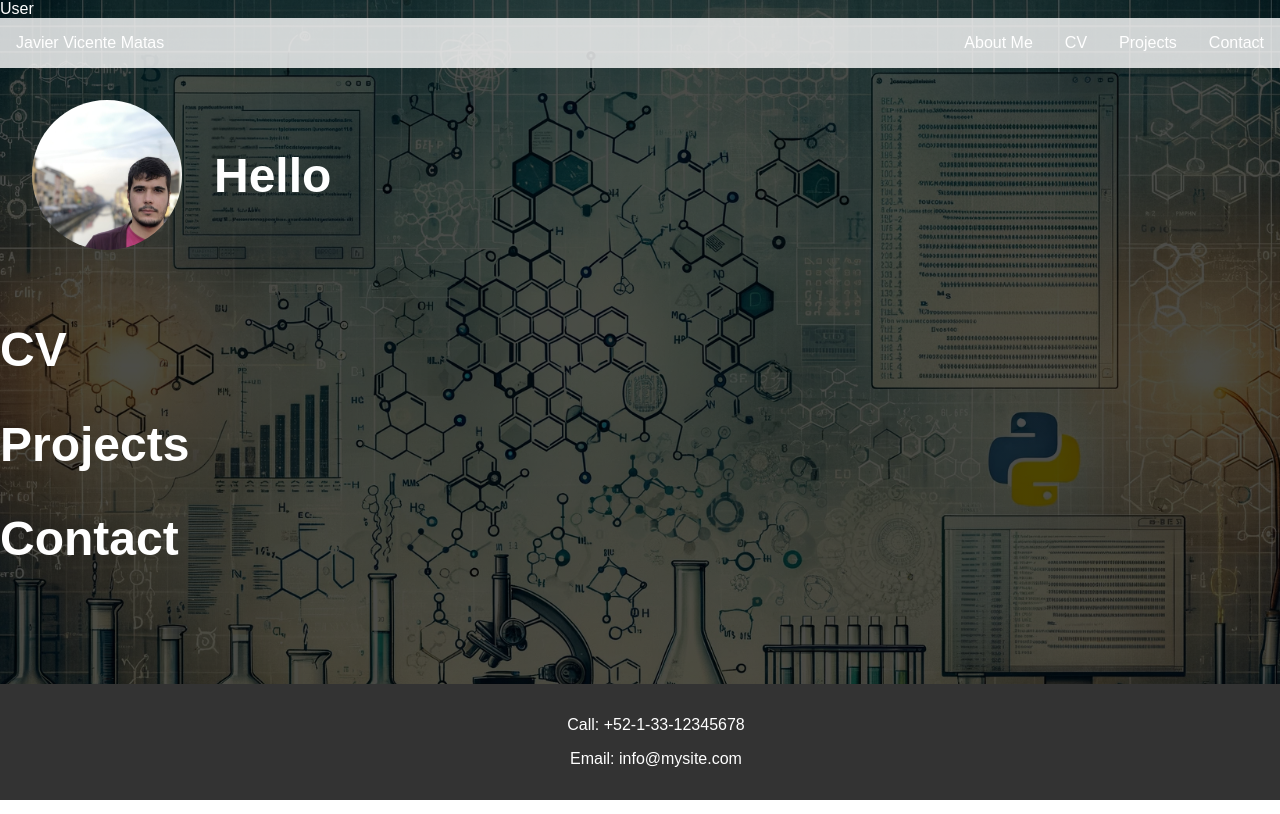
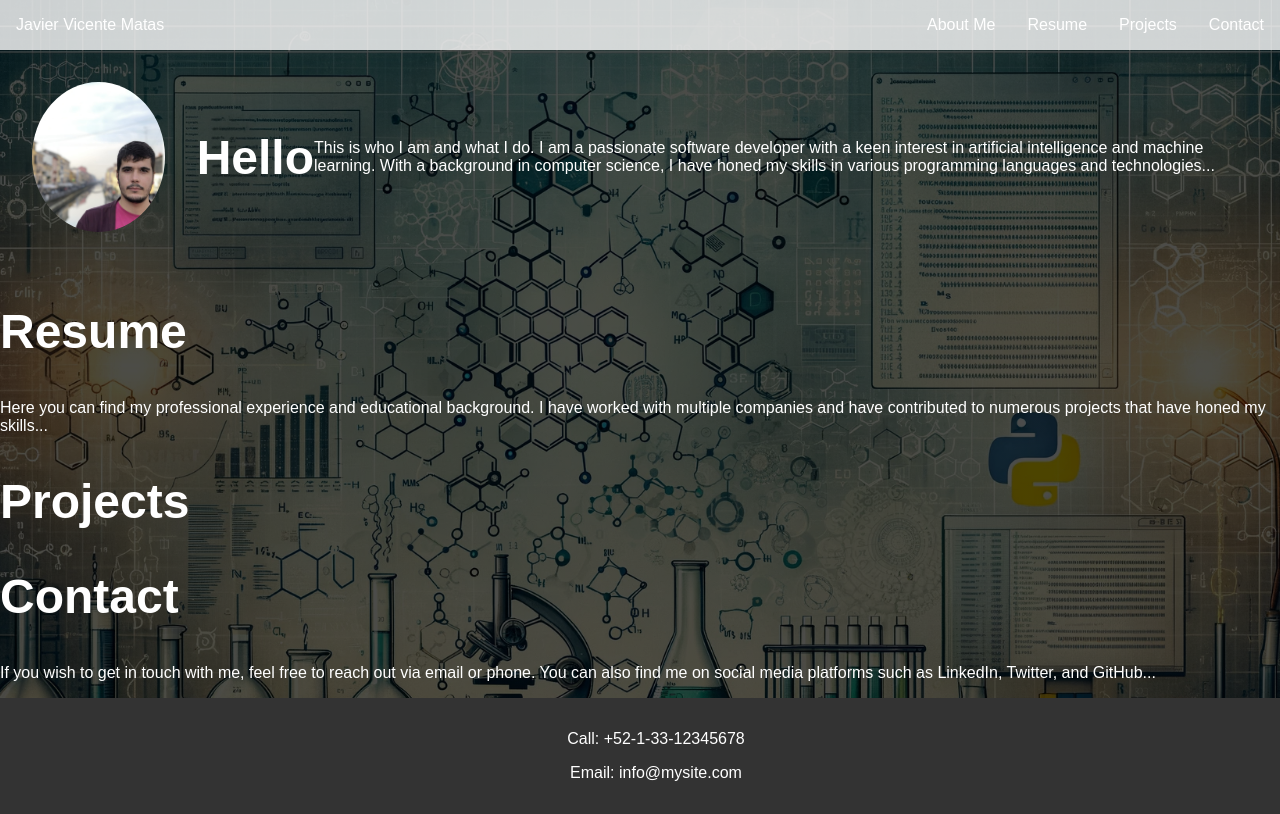
Before and after one commit to jabivicente/jabivicente.github.io, a plain HTML site: page index.html in a window 1280 px wide. Shown: the top 814 px of the page. Drawn offline with Linux system fonts and the light colour scheme.

Commit message:
Update index.html

```diff
--- a/index.html
+++ b/index.html
@@ -1,4 +1,3 @@
-User
 <!DOCTYPE html>
 <html lang="en">
 <head>
@@ -13,7 +12,7 @@ User
         <nav>
             <ul>
                 <li><a href="#about">About Me</a></li>
-                <li><a href="#cv">CV</a></li>
+                <li><a href="#cv">Resume</a></li>
                 <li><a href="projects.html">Projects</a></li> <!-- Direct link to the projects page -->
                 <li><a href="#contact">Contact</a></li>
             </ul>
@@ -24,12 +23,12 @@ User
         <section id="about">
             <img src="Fotoperfil.jpg" alt="Javier Vicente Matas" class="profile-img">
             <h1>Hello</h1>
-
+            <p>This is who I am and what I do. I am a passionate software developer with a keen interest in artificial intelligence and machine learning. With a background in computer science, I have honed my skills in various programming languages and technologies...</p>
         </section>
 
         <section id="cv">
-            <h2>CV</h2>
-
+            <h2>Resume</h2>
+            <p>Here you can find my professional experience and educational background. I have worked with multiple companies and have contributed to numerous projects that have honed my skills...</p>
         </section>
 
         <!-- Removed the additional text for project section -->
@@ -39,6 +38,7 @@ User
 
         <section id="contact">
             <h2>Contact</h2>
+            <p>If you wish to get in touch with me, feel free to reach out via email or phone. You can also find me on social media platforms such as LinkedIn, Twitter, and GitHub...</p>
         </section>
     </main>
 
```
